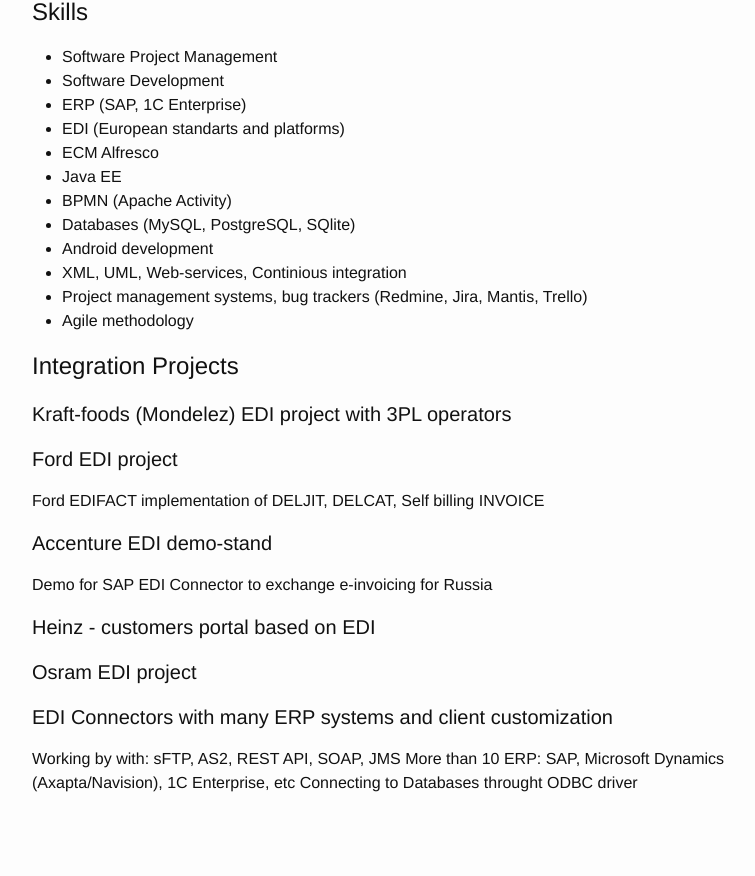
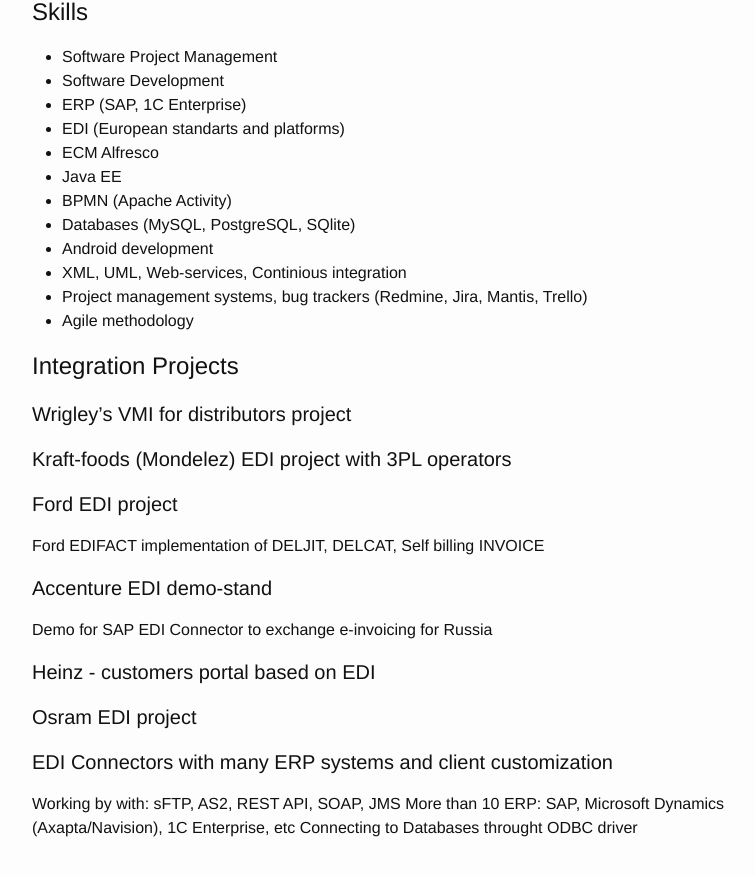
Before and after one commit to vetal232/vetal232.github.io, a Jekyll site: the page built from about.md, in a window 1280 px wide and 900 px high, scrolled down 812 px. Shown: the top 876 px of the window, without its empty margins (238-993 px from the left). Built offline with Jekyll 4.4.1, drawn with Linux system fonts in a browser that asks for light colours; before the commit the page ends 1667 px from its top, so only the background shows below that.

Commit message:
Update about.md

```diff
--- a/about.md
+++ b/about.md
@@ -54,7 +54,7 @@
 
 # Integration Projects
 
-
+#### Wrigley's VMI for distributors project
 #### Kraft-foods (Mondelez) EDI project with 3PL operators
 #### Ford EDI project
 Ford EDIFACT implementation of DELJIT, DELCAT, Self billing INVOICE
```
